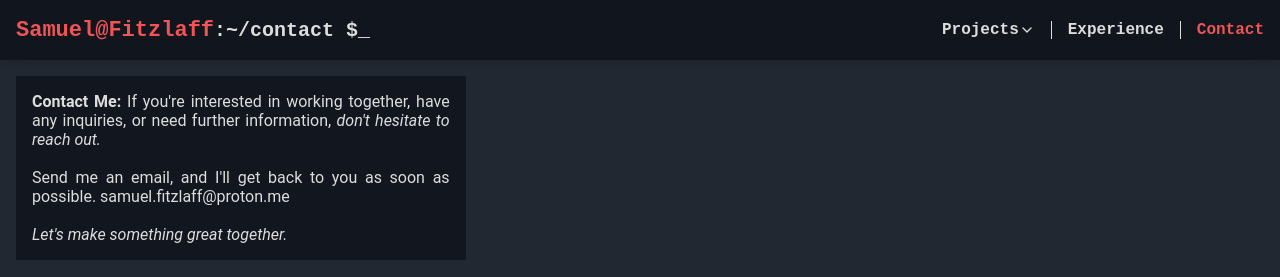
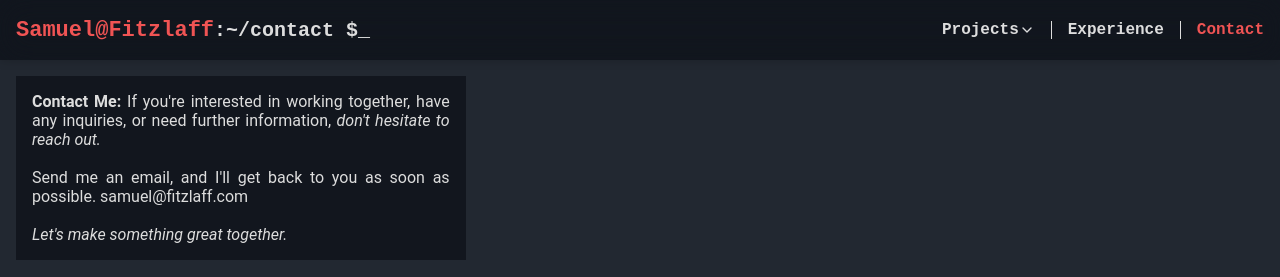
Before and after one commit to SamuelTobiasFitzlaff/SamuelTobiasFitzlaff.github.io, a Next.js app: page /contact in a window 1280 px wide. Shown: the top 277 px of the page. Built offline with nearby package versions, Linux system fonts and the light colour scheme.

Commit message:
update contact email

```diff
--- a/src/pages/contact/index.tsx
+++ b/src/pages/contact/index.tsx
@@ -12,7 +12,7 @@ export default function contact() {
         <br />
         <p>
           Send me an email, and I&apos;ll get back to you as soon as
-          possible. <a href="mailto:samuel.fitzlaff@proton.me">samuel.fitzlaff@proton.me</a>
+          possible. <a href="mailto:samuel@fitzlaff.com">samuel@fitzlaff.com</a>
         </p>
         <br />
         <p>
```
